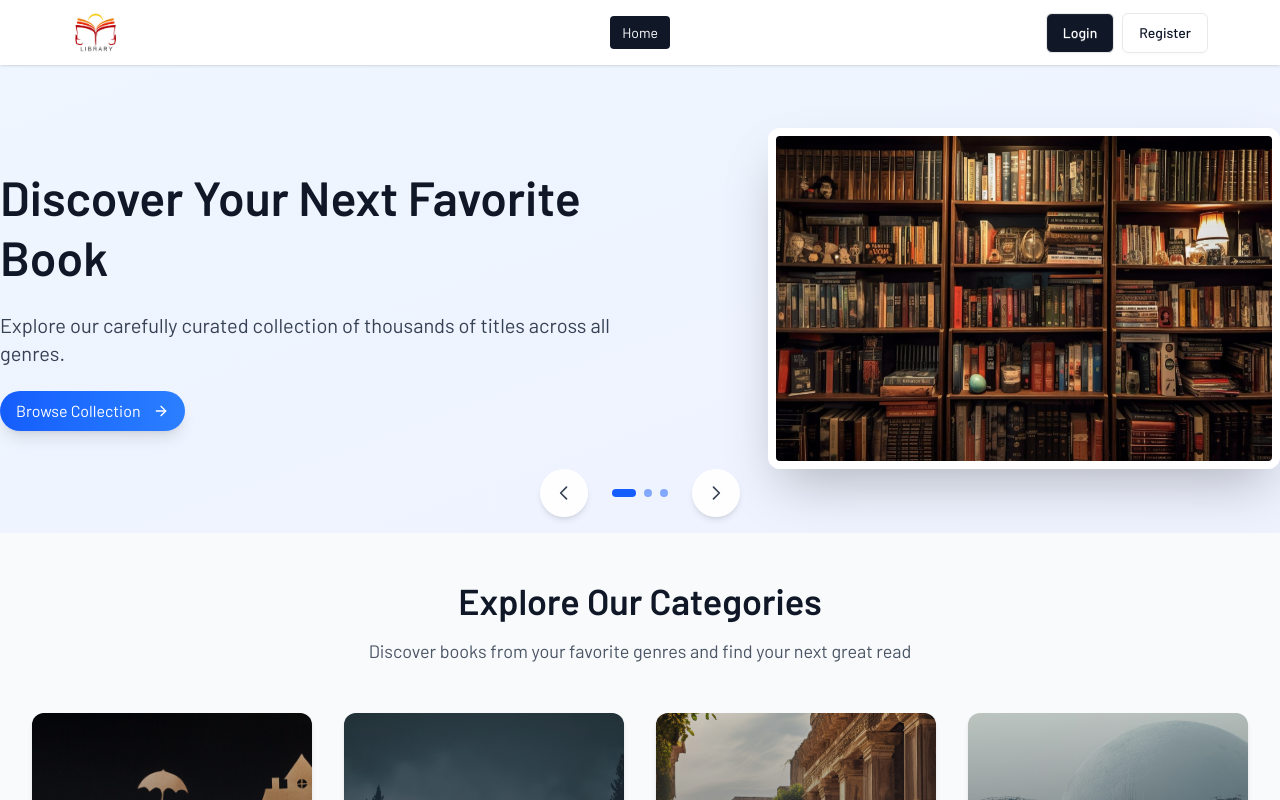
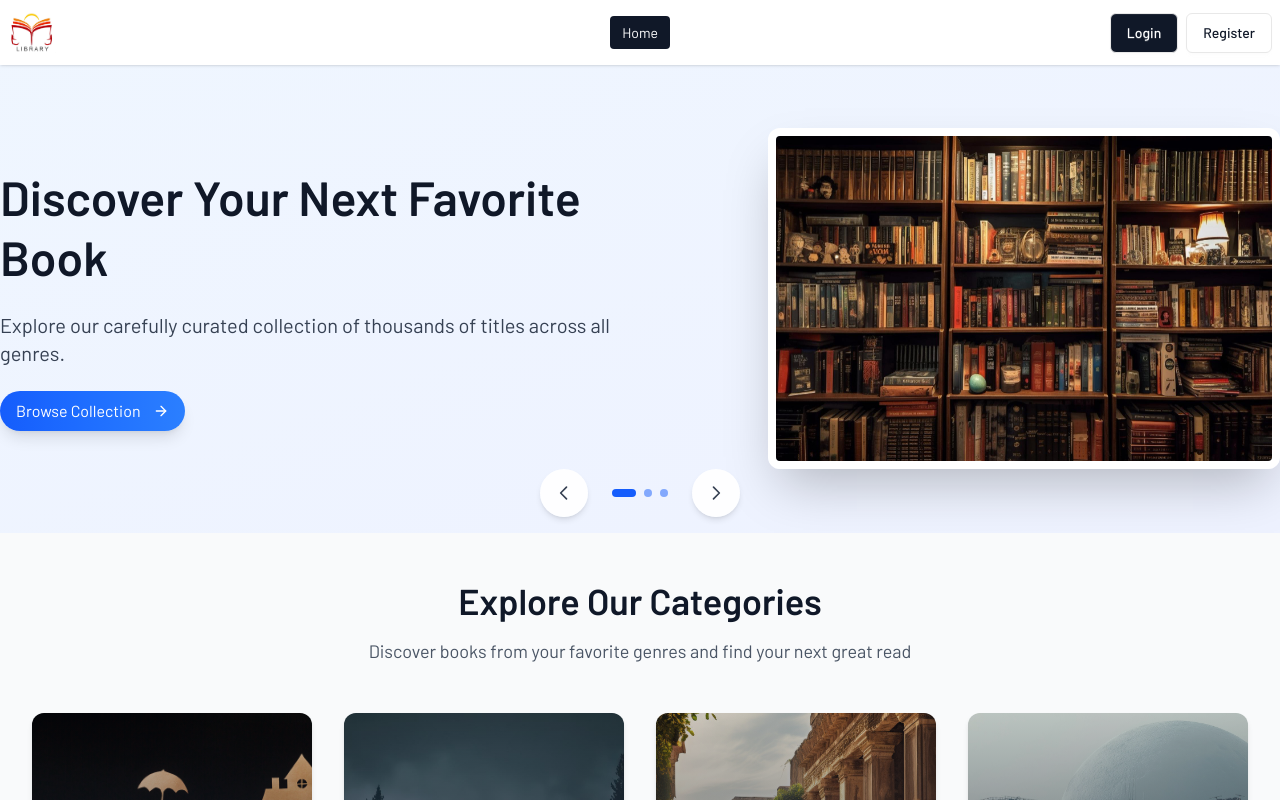
Before and after one commit to hamadismail/library-management-client, a React (Vite) app: page / in a window 1280 px wide. Shown: the top 800 px of the page. Built offline with nearby package versions, Linux system fonts and the light colour scheme; no server answers.

Commit message:
make header width to 6xl

```diff
--- a/src/components/Header/Header.jsx
+++ b/src/components/Header/Header.jsx
@@ -48,7 +48,7 @@ const Header = () => {
   return (
     <div className="bg-base-100 shadow-sm fixed w-full z-10 top-0">
       <Tooltip id="my-tooltip" />
-      <div className="navbar max-w-6xl mx-auto p-2">
+      <div className="navbar max-w-7xl mx-auto p-2">
         <div className="navbar-start">
           <div className="dropdown">
             <div tabIndex={0} role="button" className="btn btn-ghost lg:hidden">
```
